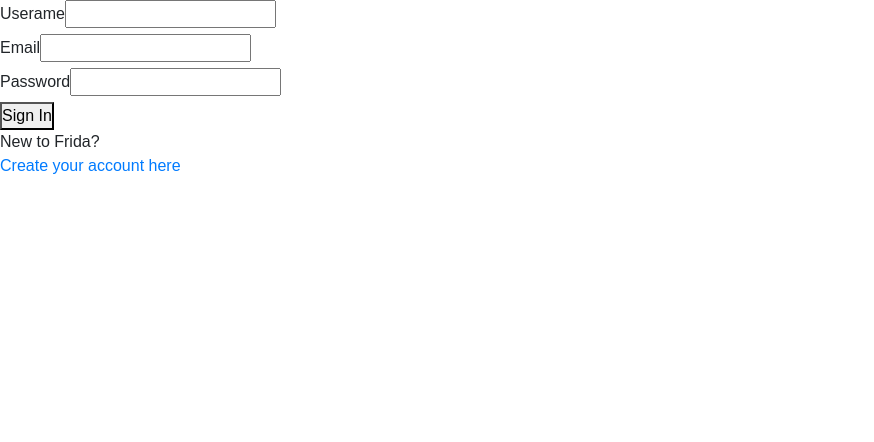
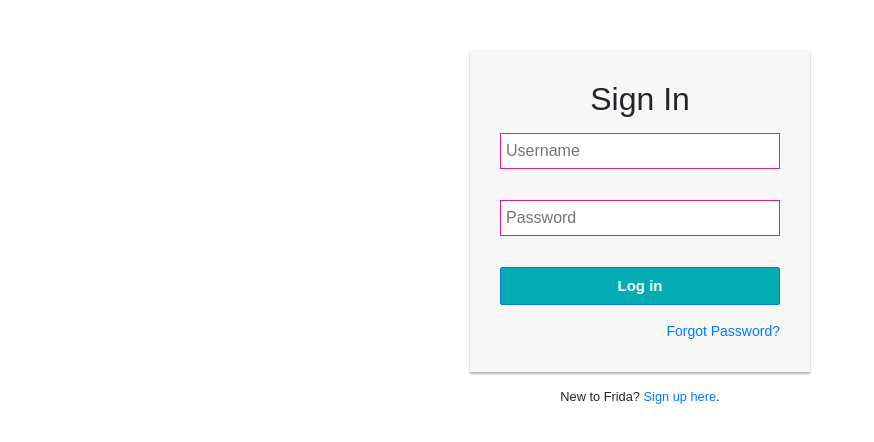
Before and after one commit to KristiinaCwalina/eCommerce-shop-Frida, a React (Create React App) app: page /signin in a window 1280 px wide. Shown: the top 442 px of the page, without its empty margins (0-874 px from the left). Built offline with nearby package versions, Linux system fonts and the light colour scheme.

Commit message:
sign in form and css

```diff
--- a/src/Components/Nav.js
+++ b/src/Components/Nav.js
@@ -27,9 +27,9 @@ function Nav (){
         <div className="menu-bar">
           <ul>
             <li>
-              <a href="#">
+              <Link to="/cart/:id?">
                 <i className="fa fa-shopping-cart"></i>Cart
-              </a>
+              </Link>
             </li>
 
             <li>
--- a/src/Pages/SignIn.js
+++ b/src/Pages/SignIn.js
@@ -1,29 +1,79 @@
+import React, { useEffect, useState } from "react";
 
-
-import React, { useEffect, useState } from "react";
-import Nav from "../Components/Nav";
-import Footer from "../Components/Footer";
 import { useDispatch } from "react-redux";
-import {Link} from "react-router-dom";
+import { Link } from "react-router-dom";
 
 function SignIn(props) {
-    const [username, setUsername]= useState("");
-    const [email, setEmail]= useState("");
-    const [password, setPassword]= useState("");
+  const [username, setUsername] = useState("");
+  const [password, setPassword] = useState("");
   const dispatch = useDispatch();
 
   useEffect(() => {
     return () => {};
   }, []);
-  const submitHandler = (e)=> {
-      e.preventDefault();
-  }
+  const submitHandler = (e) => {
+    e.preventDefault();
+  };
   return (
+    <div>
+      <div className="login-form">
+        <form onSubmit={submitHandler}>
+          <h2 className="text-center">Sign In</h2>
+          <div className="form-group">
+            <div className="input-group">
+              <div className="input-group-prepend"></div>
+
+              <input
+                type="text"
+                className="form-container"
+                placeholder="Username"
+                required="required"
+                onChange={(e) => setUsername(e.target.value)}
+              />
+            </div>
+          </div>
+          <div className="form-group">
+            <div className="input-group">
+              <div className="input-group-prepend"></div>
+
+              <input
+                type="password"
+                className="form-container"
+                placeholder="Password"
+                required="required"
+                onChange={(e) => setPassword(e.target.value)}
+              />
+            </div>
+          </div>
+          <div className="form-group">
+            <button type="submit" className="btn btn-primary btn-block">
+              Log in
+            </button>
+          </div>
+          <div className="bottom-action clearfix">
+            <label className="float-left form-check-label"></label>
+
+            <a href="#" className="float-right">
+              Forgot Password?
+            </a>
+          </div>
+        </form>
+        <p className="text-center small">
+          New to Frida? <Link to="/register">Sign up here</Link>.
+        </p>
+      </div>
+    </div>
+
+    /*
+<div>
     <div className="form">
       <form onSubmit={submitHandler}>
         <ul className="form-container">
+            <li>
+                <h3>Sign In</h3>
+            </li>
           <li>
-            <label for="username">Userame</label>
+            <label for="username">Username </label>
             <input
               type="text"
               name="username"
@@ -32,16 +82,7 @@ function SignIn(props) {
             ></input>
           </li>
           <li>
-            <label for="email">Email</label>
-            <input
-              type="email"
-              name="email"
-              id="email"
-              onChange={(e) => setEmail(e.target.value)}
-            ></input>
-          </li>
-          <li>
-            <label for="password">Password</label>
+            <label for="password">Password </label>
             <input
               type="password"
               id="password"
@@ -50,17 +91,18 @@ function SignIn(props) {
             ></input>
           </li>
           <li>
-              <button type="submit" className="button-primary">Sign In</button>
+              <button type="submit" className="btn btn-secondary">Sign In</button>
           </li>
           <li>
               New to Frida?
           </li>
           <li>
-              <Link to="/register" className="button full-width">Create your account here</Link>
+              <Link to="/register" className="button">Create your account here</Link>
           </li>
         </ul>
       </form>
     </div>
+    </div> */
   );
 }
-export default  SignIn;
+export default SignIn;
--- a/src/index.css
+++ b/src/index.css
@@ -377,3 +377,58 @@ a:link {
   border: none;
   background-color: #fff;
 }
+
+.form {
+  display: flex;
+  justify-content: center;
+  align-items:center;
+  height: 100%;
+}
+.form-container {
+  display: flex;
+  margin-bottom: 15px;
+  width: 35rem;
+
+  border: .05rem #d9238a solid;
+
+  list-style-type: none;
+}
+form-container li {
+  display: flex;
+  flex-direction: column;
+  margin-bottom: 1rem;
+  margin-top: 1rem;
+}
+input {
+  padding: 5px;
+  border: .1rem #d9238a solid;
+
+}
+
+.login-form {
+  width: 340px;
+  margin: 50px auto;
+}
+.login-form form {
+  margin-bottom: 15px;
+  background: #f7f7f7;
+  box-shadow: 0px 2px 2px rgba(0, 0, 0, 0.3);
+  padding: 30px;
+}
+.login-form h2 {
+  margin: 0 0 15px;
+}
+.form-control, .btn {
+  min-height: 38px;
+  border-radius: 2px;
+}
+.input-group-addon .fa {
+  font-size: 18px;
+}
+.btn {
+  font-size: 15px;
+  font-weight: bold;
+}
+.bottom-action {
+  font-size: 14px;
+}
```
